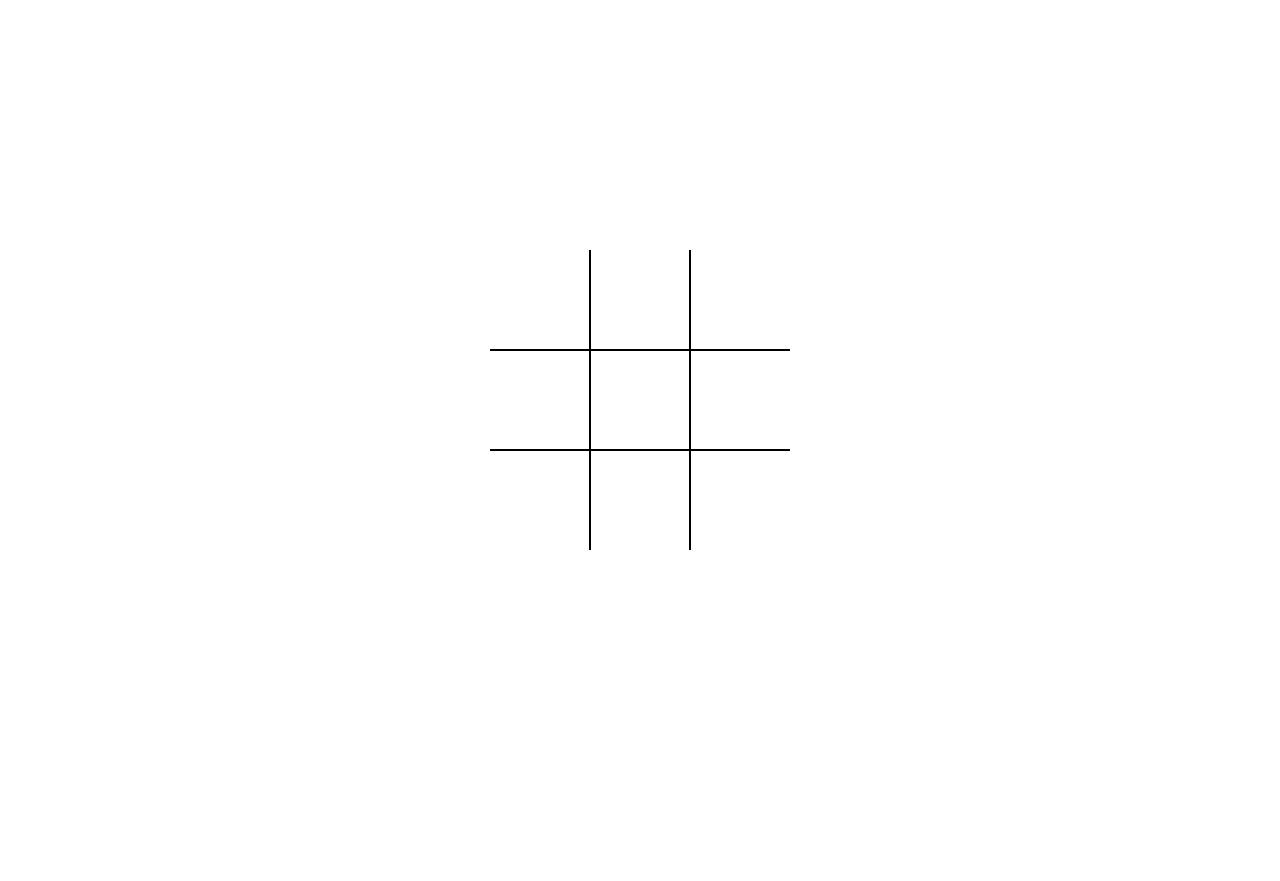
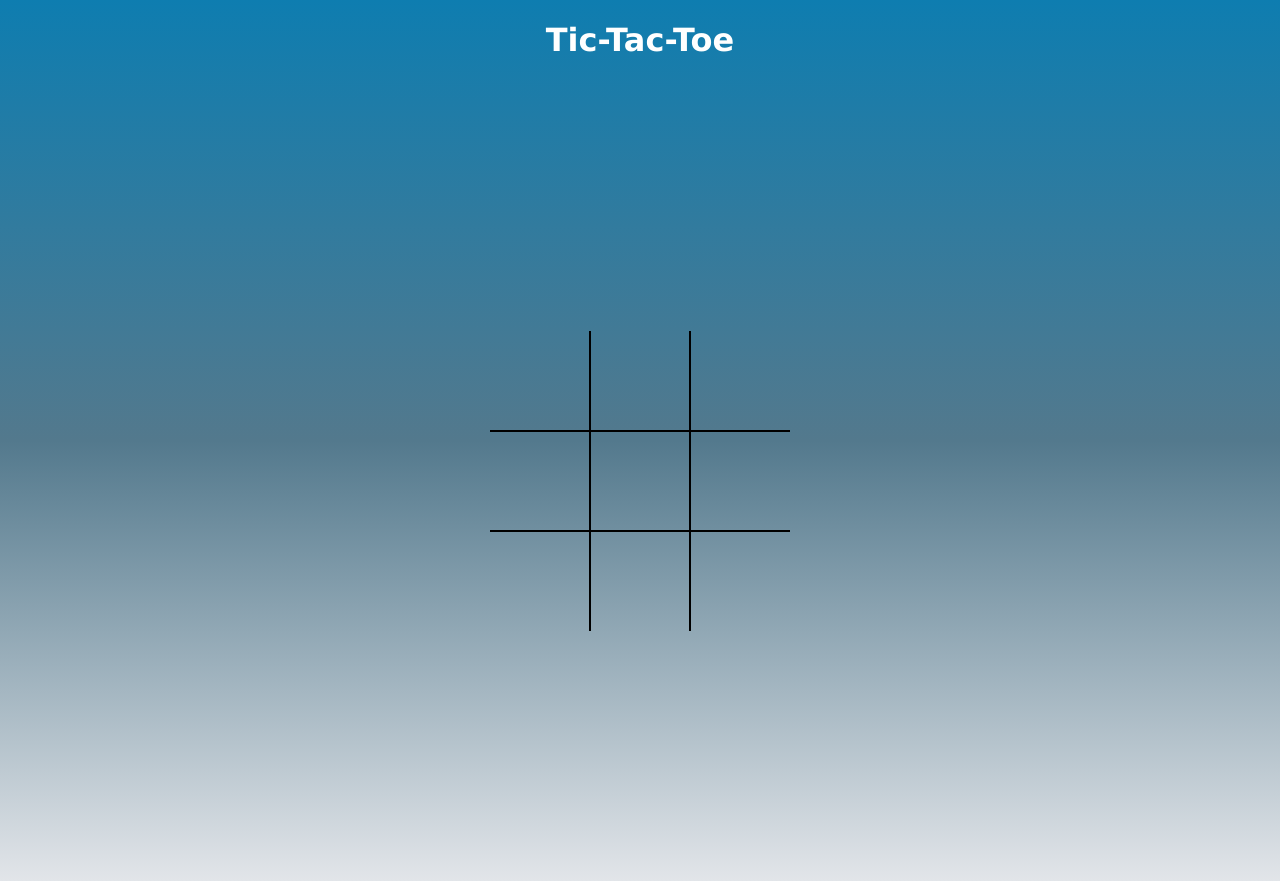
Before and after one commit to Felix316/Tic-Tac-Toe, a plain HTML site: page index.html in a window 1280 px wide. Before the commit the page ends 800 px from the top, so only its background shows below. Drawn offline with Linux system fonts and the light colour scheme.

Commit message:
background color and header added

```diff
--- a/index.html
+++ b/index.html
@@ -9,6 +9,7 @@
     <title>Tic-Tac-Toe</title>
 </head>
 <body>
+    <h1>Tic-Tac-Toe</h1>
     <div class="board" id="board">
         <div class="cell" data-cell></div>
         <div class="cell" data-cell></div>
--- a/styles.css
+++ b/styles.css
@@ -9,6 +9,7 @@
 
   body {
     margin: 0;
+    background-image: linear-gradient(rgb(14, 125, 176), rgb(83, 121, 141), rgb(226, 229, 233));
   }
 
   .board {
@@ -144,3 +145,12 @@
   .winning-message.show {
     display: flex;
   }
+
+  h1 {
+    display: flex;
+    justify-content: center;
+    color: rgb(255, 255, 255);
+    font-family: 'Lucida Sans', 'Lucida Sans Regular',
+    'Lucida Grande', 'Lucida Sans Unicode', Geneva, Verdana, sans-serif;
+
+  }
```
